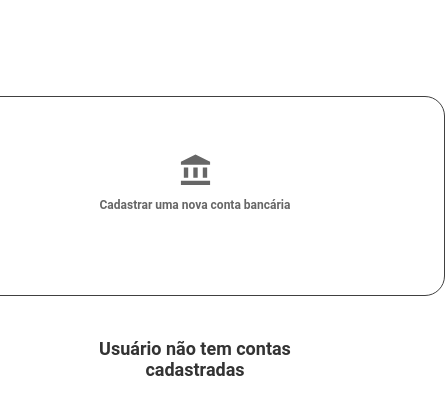
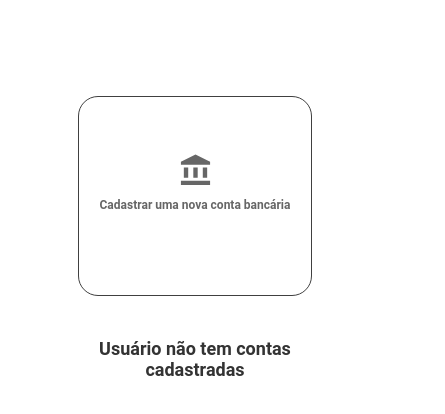
Before and after one commit to JoaoPedroLage/ABAS---TEST-DEV-FRONTEND, a Next.js app: page / in a window 390 px wide. Shown: the top 414 px of the page, 445 px wide, since content can reach past the window. Built offline with nearby package versions, Linux system fonts and the light colour scheme.

Commit message:
styles: add styles to the application in mobile screens

```diff
--- a/src/styles/mainScreen.css
+++ b/src/styles/mainScreen.css
@@ -70,6 +70,13 @@
 }
 
 @media screen and (max-width: 768px) {
+  .navbar-button-background {
+    background-color: #411c54;
+    border-radius: 20px;
+    border: 1px solid;
+    max-width: 60vw;
+  }
+
   .not-found {
     margin-top: 5vh;
     font-size: 18px;
@@ -87,6 +94,7 @@
   .cards-main-page {
     margin-top: 10px;
     padding: 5px;
+    max-width: 50vw;
   }
 
   .card-main-page {
```
